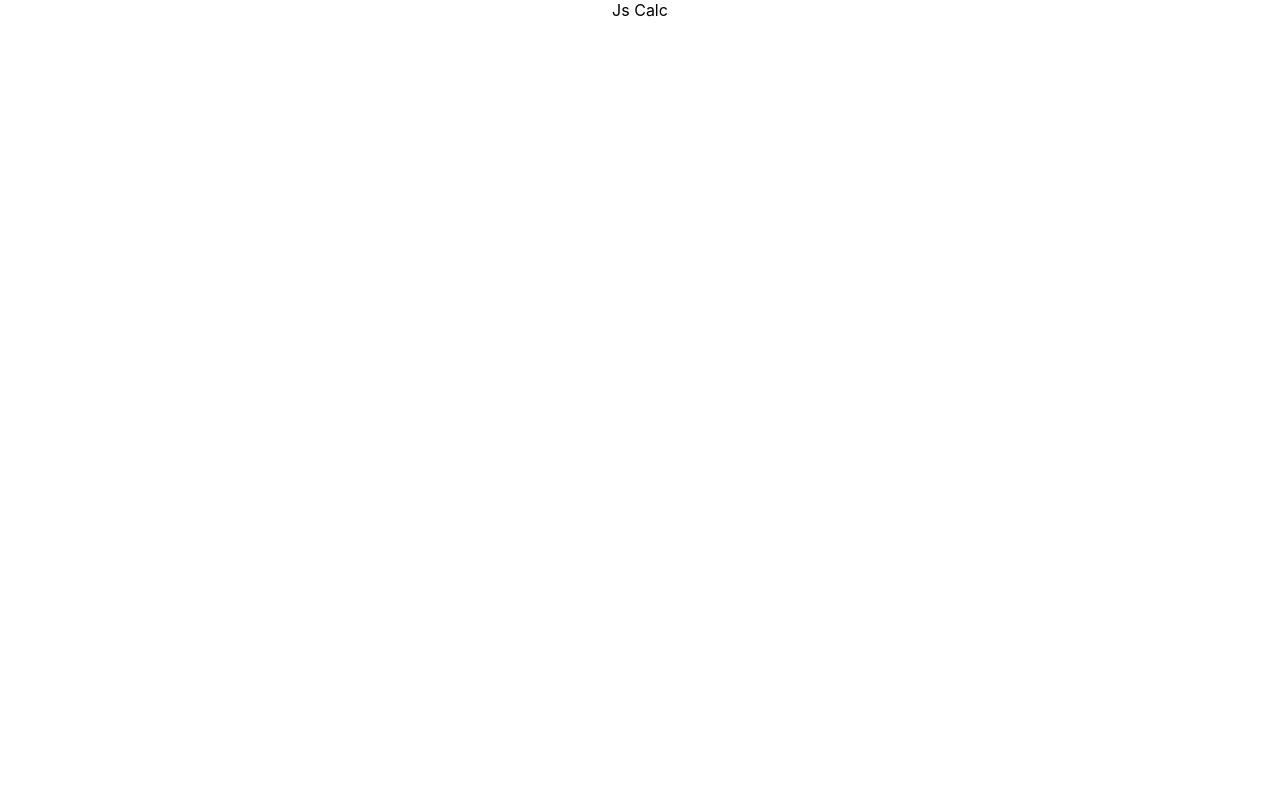
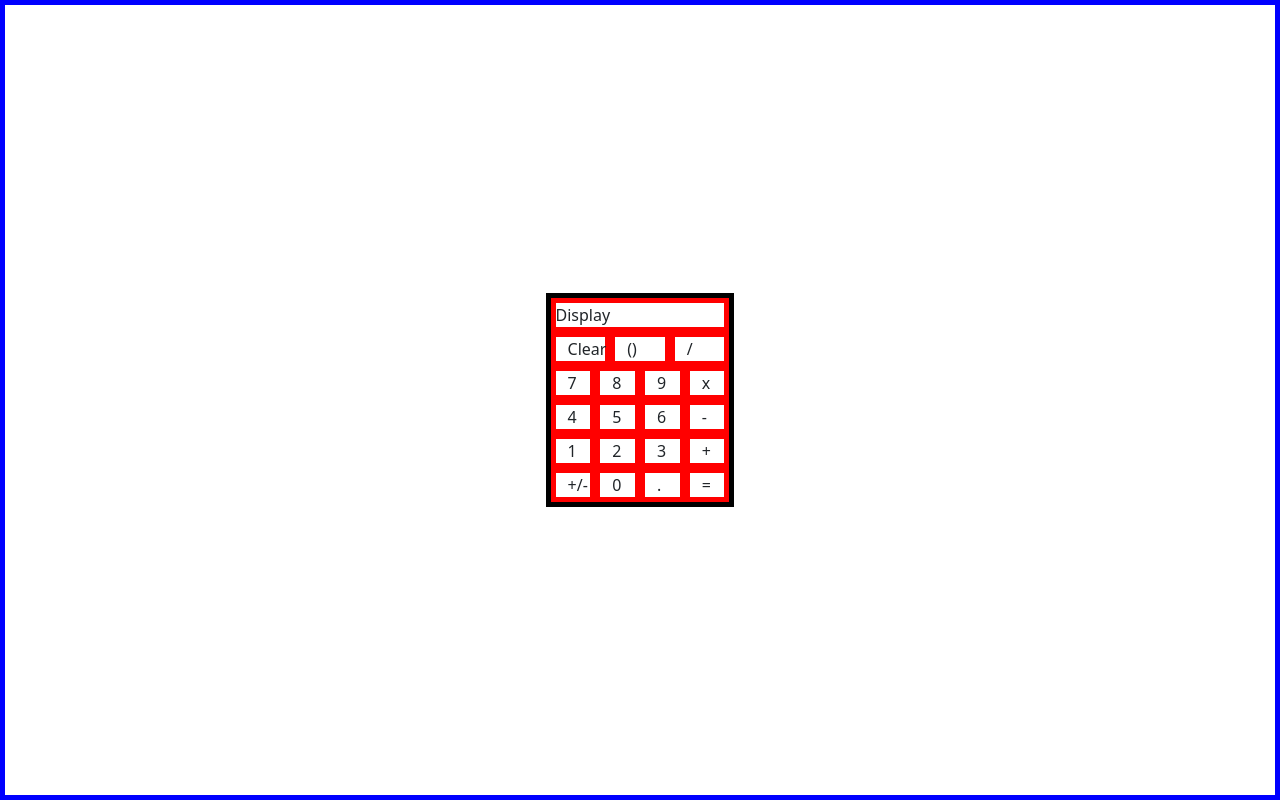
Before and after one commit to mhhutton/javascript_calculator, a React (Create React App) app: page / in a window 1280 px wide. Built offline with nearby package versions, Linux system fonts and the light colour scheme.

Commit message:
Installed bootstrap. Inital rough layout complete.

```diff
--- a/package.json
+++ b/package.json
@@ -6,7 +6,9 @@
     "@testing-library/jest-dom": "^5.16.4",
     "@testing-library/react": "^13.3.0",
     "@testing-library/user-event": "^13.5.0",
+    "bootstrap": "^5.1.3",
     "react": "^18.1.0",
+    "react-bootstrap": "^2.4.0",
     "react-dom": "^18.1.0",
     "react-scripts": "5.0.1",
     "web-vitals": "^2.1.4"
--- a/src/App.css
+++ b/src/App.css
@@ -1,3 +1,15 @@
 .App {
-  text-align: center;
+  border: 5px solid blue;
+  display: grid;
+  justify-content: center;
+  align-items: center;
+  height: 100vh;
+  width: 100vw;
 }
+#calc-box {
+  border: 5px solid black;
+}
+.calc-btn {
+  border: 5px solid red;
+
+}
--- a/src/App.js
+++ b/src/App.js
@@ -1,9 +1,48 @@
 import './App.css';
+import 'bootstrap/dist/css/bootstrap.min.css';
+import { Container, Row, Col } from 'react-bootstrap';
 
 function App() {
   return (
     <div className="App">
-      Js Calc
+      <Container id="calc-box">
+        <Row
+          className="calc-btn"
+          id="display"
+          lg={12}
+        >
+          Display
+        </Row>
+        <Row>
+          <Col className="calc-btn" id="" xs={4}>Clear</Col>
+          <Col className="calc-btn" id="" xs={4}>()</Col>
+          <Col className="calc-btn" id="" xs={4}>/</Col>
+        </Row>
+        <Row>
+          <Col className="calc-btn" id="" xs={3}>7</Col>
+          <Col className="calc-btn" id="" xs={3}>8</Col>
+          <Col className="calc-btn" id="" xs={3}>9</Col>
+          <Col className="calc-btn" id="" xs={3}>x</Col>
+        </Row>
+        <Row>
+          <Col className="calc-btn" id="" xs={3}>4</Col>
+          <Col className="calc-btn" id="" xs={3}>5</Col>
+          <Col className="calc-btn" id="" xs={3}>6</Col>
+          <Col className="calc-btn" id="" xs={3}>-</Col>
+        </Row>
+        <Row>
+          <Col className="calc-btn" id="" xs={3}>1</Col>
+          <Col className="calc-btn" id="" xs={3}>2</Col>
+          <Col className="calc-btn" id="" xs={3}>3</Col>
+          <Col className="calc-btn" id="" xs={3}>+</Col>
+        </Row>
+        <Row>
+          <Col className="calc-btn" id="" xs={3}>+/-</Col>
+          <Col className="calc-btn" id="" xs={3}>0</Col>
+          <Col className="calc-btn" id="" xs={3}>.</Col>
+          <Col className="calc-btn" id="" xs={3}>=</Col>
+        </Row>
+      </Container>
     </div>
   );
 }
```
Also changed, not shown: 1 other file (tests, documents, lock files or other folders).
